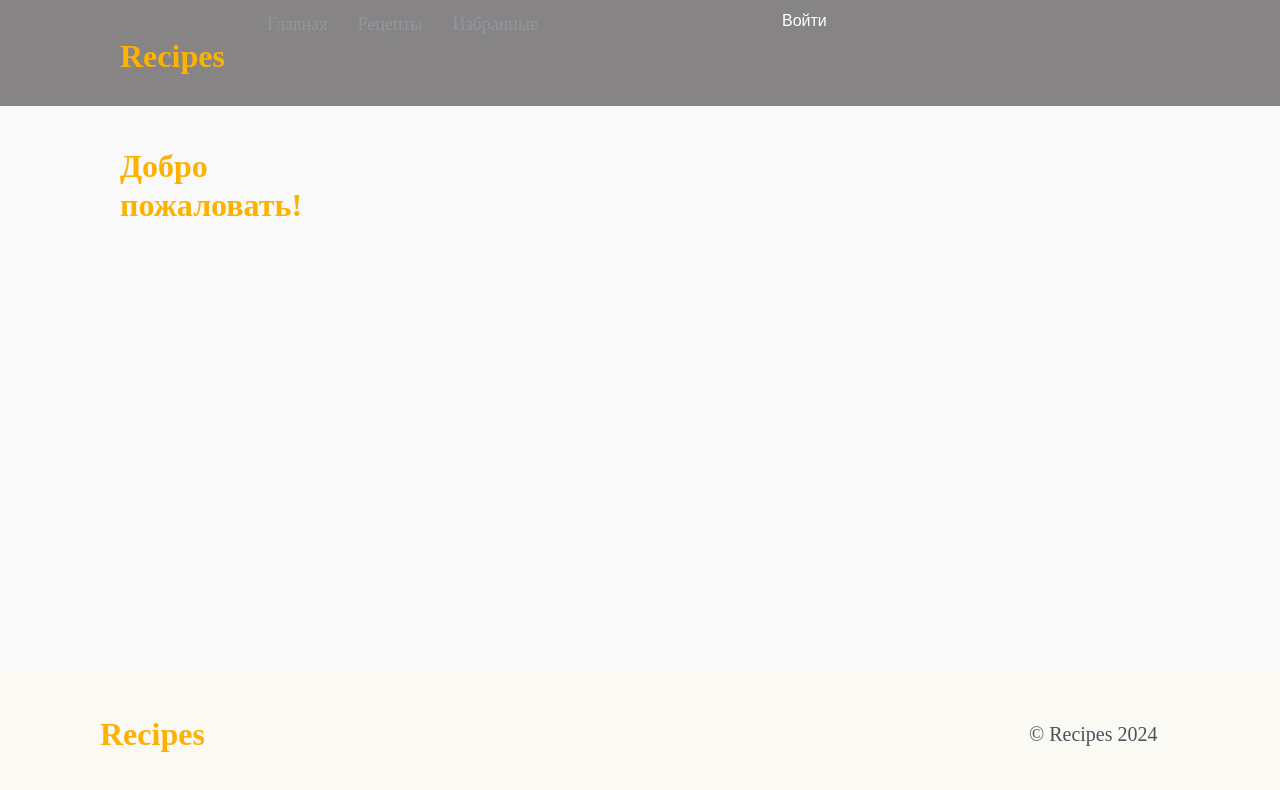
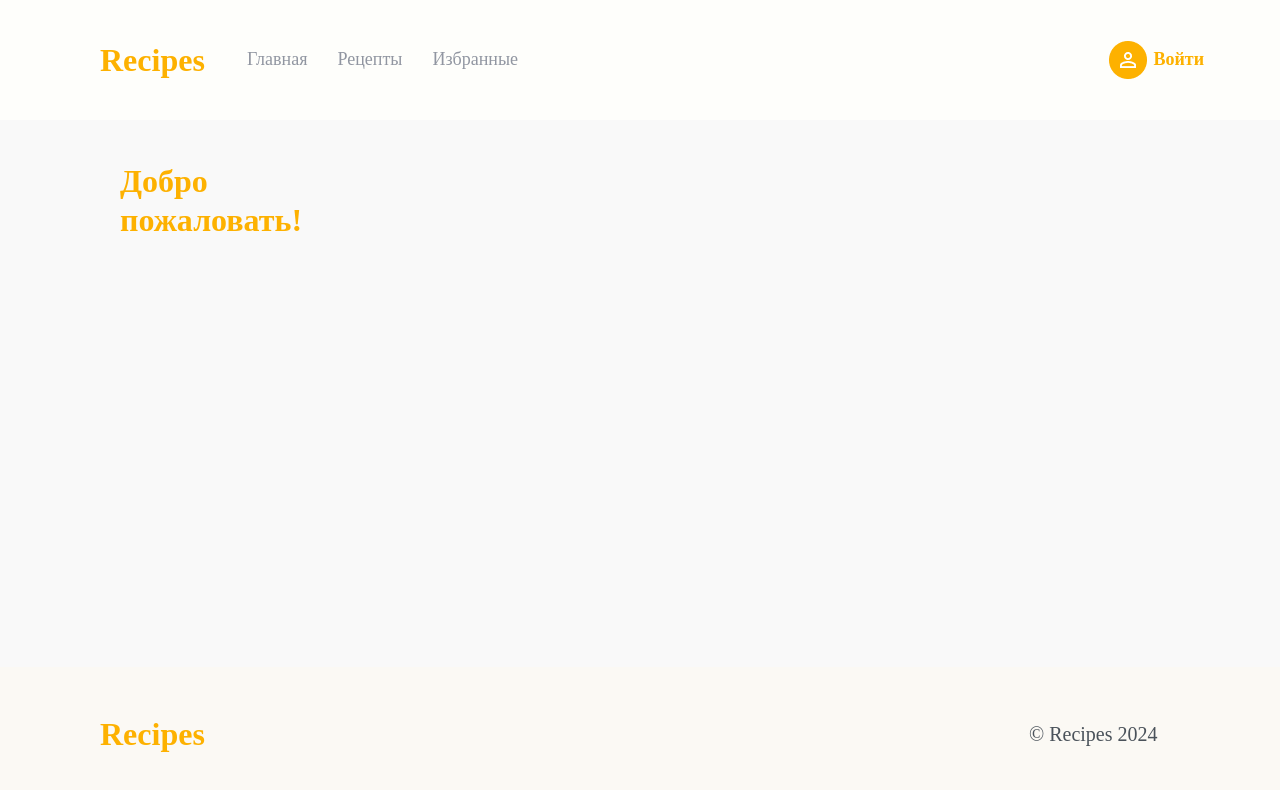
Before and after one commit to L4pki/Recipes, a React (Create React App) app in the folder Frontend/recipes-app/: page / in a window 1280 px wide. Shown: the top 790 px of the page. Built offline with nearby package versions, Linux system fonts and the light colour scheme.

Commit message:
Header сделал по фигме

```diff
--- a/Frontend/recipes-app/src/components/Header/Header.css
+++ b/Frontend/recipes-app/src/components/Header/Header.css
@@ -1,17 +1,11 @@
 header {
-    padding: 10px 20px; /* Отступы сверху и снизу, слева и справа */
-    background-color: rgb(134, 132, 132); /* Цвет текста */
+    padding: 20px 30px;
+    background: #fefefb;
 }
 
-nav {
-    display: flex; /* Используем Flexbox для навигации */
-    justify-content: space-between; /* Распределяем элементы по ширине */
-    align-items: center; /* Центрируем элементы по вертикали */
-}
-
-h1 {
+.header-title {
     width: 132px;
-    height: 39px;
+    height: auto;
     font-family: Montserrat;
     font-size: 32px;
     font-weight: 700;
@@ -20,12 +14,12 @@ h1 {
     text-underline-position: from-font;
     text-decoration-skip-ink: none;
     color: rgba(253, 177, 0, 1);
-    margin-left: 100px;
+    margin-left: 70px;
 }
 
 .header-navigate {
     width: 524px;
-    height: 29px;
+    height: auto;
     display: flex;
     align-items: center;
 }
@@ -47,30 +41,59 @@ h1 {
     color: rgba(58, 60, 65, 1);
 }
 
-ul {
-    list-style-type: none; /* Убираем маркеры списка */
-    margin: 0; /* Убираем отступы у списка */
-    padding: 0; /* Убираем внутренние отступы у списка */
-    display: flex; /* Используем Flexbox для списка */
+.header-block {
+    list-style-type: none;
+    margin: 0;
+    padding: 0;
+    display: flex;
+    justify-content: space-between;
+}
+
+.icon {
+    width: fit-content;
+    height: fit-content;
+}
+
+.separator {
+    width: 0px;
+    height: 20px;
+    margin: 0 3px;
+    border-left: 1px solid rgba(253, 177, 0, 0.72)
+}
+
+.header-user {
+    display: flex;
+}
+.header-user-block {
+    display: flex;
+    align-items: center;
+    margin-right: 40px;
+}
+
+.header-user-text {
+    color: rgba(253, 177, 0, 1);
+    font-family: Montserrat;
+    font-size: 18px;
+    font-weight: 600;
+    line-height: 21.94px;
+    text-align: left;
+    text-underline-position: from-font;
+    text-decoration-skip-ink: none;
 }
 
 li {
-    margin: 0 15px; /* Отступы между элементами списка */
+    margin: 0 15px;
 }
 
 a {
-    color: white; /* Цвет ссылок */
-    text-decoration: none; /* Убираем подчеркивание у ссылок */
+    color: white;
+    text-decoration: none;
 }
 
 button {
-    background-color: transparent; /* Прозрачный фон для кнопки */
-    border: none; /* Убираем обводку у кнопки */
-    color: white; /* Цвет текста кнопки */
-    cursor: pointer; /* Курсор при наведении */
-    font-size: 16px; /* Размер шрифта кнопки */
+    background-color: transparent;
+    border: none;
+    color: white;
+    cursor: pointer;
+    font-size: 16px;
 }
-
-button:hover {
-    text-decoration: underline; /* Подчеркивание текста кнопки при наведении */
-}
--- a/Frontend/recipes-app/src/components/Header/Header.tsx
+++ b/Frontend/recipes-app/src/components/Header/Header.tsx
@@ -1,9 +1,11 @@
 import React, { useEffect, useState } from "react";
 import { Link, NavLink } from "react-router-dom";
-import "./Header.css"; // Импортируем стили
+import "./Header.css";
 import { infoUser } from "../../api/userService";
 import Popup from "../AuthPopup/AuthPopup";
 import { User } from "../../types/user";
+import login from "../../assets/images/login.png";
+import exit from "../../assets/images/exit.png";
 
 const Header: React.FC = () => {
     const [isAuthenticated, setIsAuthenticated] = useState(false);
@@ -13,13 +15,13 @@ const Header: React.FC = () => {
     const fetchUserInfo = async () => {
         try {
             const userInfo = await infoUser();
-            setUsername(userInfo.name); // Сохраняем имя пользователя
+            setUsername(userInfo.name);
         } catch (error) {
             console.error(
                 "Ошибка при получении информации о пользователе:",
                 error
             );
-            setUsername(null); // Если произошла ошибка, сбрасываем имя пользователя
+            setUsername(null);
         }
     };
 
@@ -28,7 +30,7 @@ const Header: React.FC = () => {
             const token = localStorage.getItem("token");
             setIsAuthenticated(!!token);
             if (token) {
-                fetchUserInfo(); // Получаем информацию о пользователе
+                fetchUserInfo();
             } else {
                 setUsername(null);
             }
@@ -51,18 +53,16 @@ const Header: React.FC = () => {
 
     const handleSuccessfulAuth = (userInfo: User) => {
         setIsAuthenticated(true);
-        setUsername(userInfo.name); // Устанавливаем имя пользователя
+        setUsername(userInfo.name);
         setIsPopupOpen(false);
         window.location.reload();
     };
 
     return (
         <header>
-            <nav>
-                <ul>
-                    <h1>Recipes</h1>
+            <ul className="header-block">
                 <div className="header-navigate">
-                        <ul>
+                    <h1 className="header-title">Recipes</h1>
                     <li>
                         <NavLink
                             to="/main"
@@ -99,35 +99,41 @@ const Header: React.FC = () => {
                             Избранные
                         </NavLink>
                     </li>
-                        </ul>
                 </div>
-
+                <div className="header-user">
+                    <div className="header-user-block">
+                    <img className="icon" src={login} alt="Иконка пользователя" />
                     {isAuthenticated ? (
                         <>
+
                             <li>
-                                <Link to="/profile">
-                                    {username ? username : "Пользователь"}
+                                <Link className="header-user-text" to="/profile">
+                                    {"Привет, "}{ username ? username : "Пользователь"}
                                 </Link>
                             </li>
+                            <div className="separator"></div>
                             <li>
-                                <button onClick={handleLogout}>Выйти</button>
+                                <img className="icon" src={exit} alt="Иконка выхода" onClick={handleLogout} />
                             </li>
                         </>
+
                     ) : (
-                        <div>
-                            <button onClick={() => setIsPopupOpen(true)}>
+                        <>
+
+                            <button className="header-user-text" onClick={() => setIsPopupOpen(true)}>
                                 Войти
                             </button>
                             <Popup
                                 isOpen={isPopupOpen}
-                                isLogin={"login"} // Передаем текущий режим
+                                isLogin={"login"}
                                 onClose={() => setIsPopupOpen(false)}
                                 onSuccessfulAuth={handleSuccessfulAuth}
                             />
+                        </>
+                    )}
                     </div>
-                    )}
+                </div>
             </ul>
-            </nav>
         </header>
     );
 };
```
Also changed, not shown: Frontend/recipes-app/src/assets/images/exit.png (added), Frontend/recipes-app/src/assets/images/login.png (added). Lines whose indentation alone changed are shown as unchanged.
